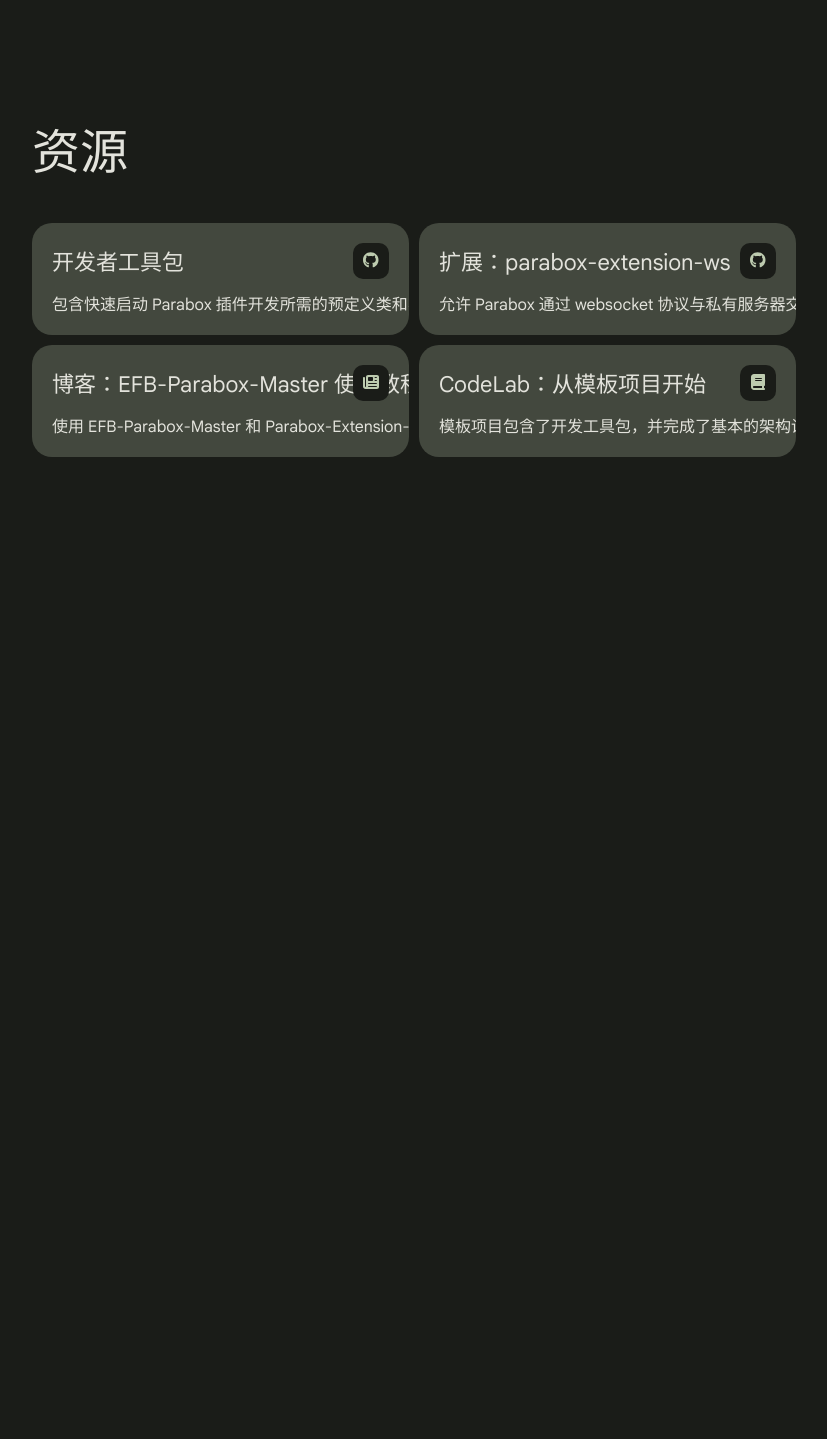
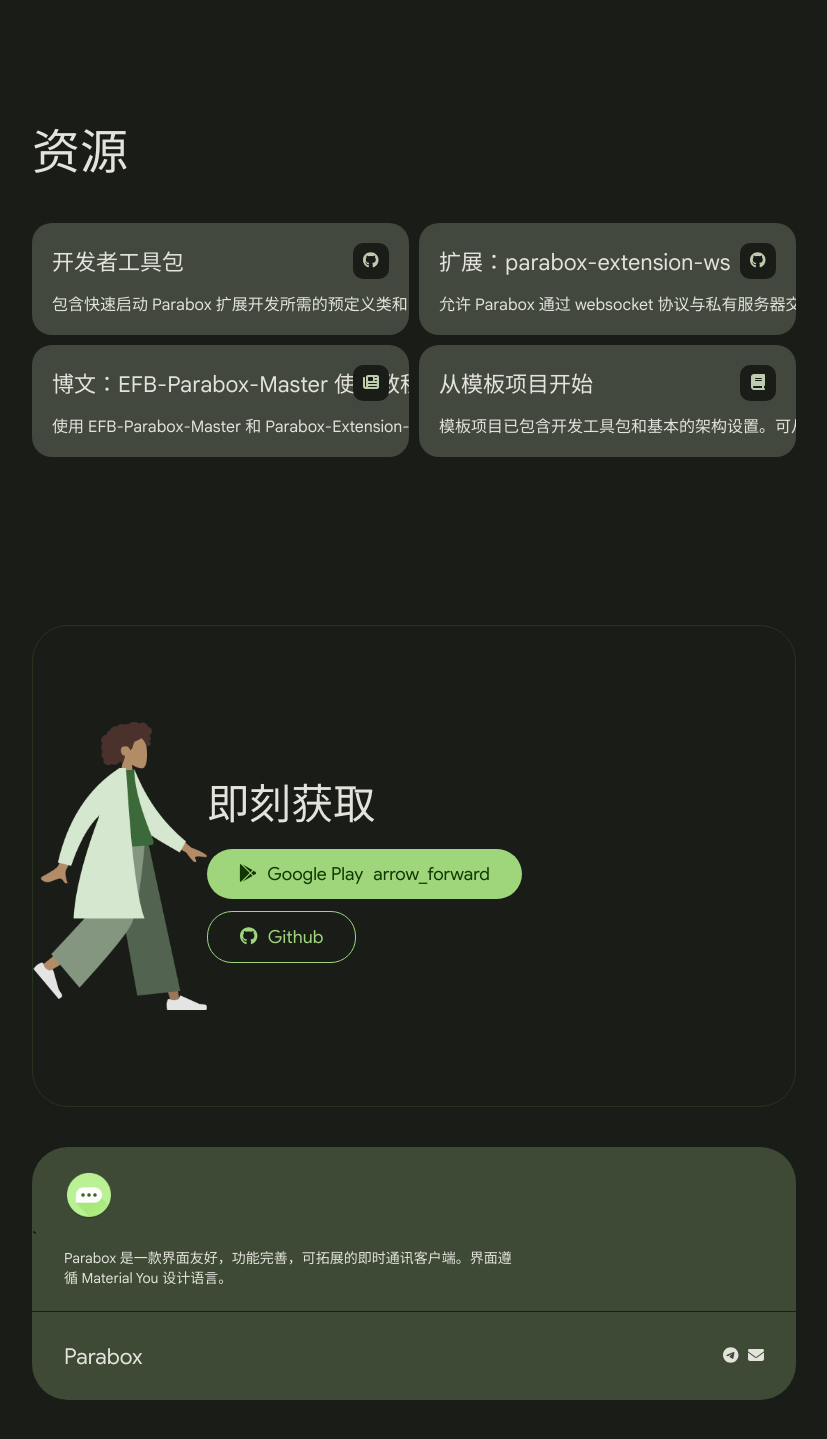
Before and after one commit to Parabox-App/parabox-web-angular, an Angular app: page / in a window 1280 px wide. Shown: the part 1231-2670 px from the top of the page, without its empty margins (356-1183 px from the left). Before the commit the page ends 1736 px from the top, so only its background shows below. Built offline with nearby package versions, Linux system fonts and the light colour scheme.

Commit message:
bottom block

```diff
--- a/src/app/app.component.html
+++ b/src/app/app.component.html
@@ -32,7 +32,7 @@
         <span class="nav-item-text">文档</span>
       </div>
       <div class="nav-item">
-        <span class="nav-item-text">使用协议</span>
+        <span class="nav-item-text">用户协议</span>
       </div>
       <div class="nav-item">
         <span class="nav-item-text">隐私政策</span>
@@ -47,10 +47,10 @@
         <h2>界面友好，功能完善，可拓展的即时通讯客户端。</h2>
         <div class="buttons">
           <div class="button-filled">
-            快速开始
+            <span style="margin: 0 40px">快速开始</span>
           </div>
           <div class="button-outlined">
-            了解更多
+            <span style="margin: 0 40px">了解更多</span>
           </div>
         </div>
       </div>
@@ -113,7 +113,7 @@
               <span>开发者工具包</span>
             </div>
             <div class="resource-card-content text-primary">
-              <span>包含快速启动 Parabox 插件开发所需的预定义类和实用程序的开发工具包。</span>
+              <span>包含快速启动 Parabox 扩展开发所需的预定义类和实用程序的开发工具包。</span>
             </div>
           </div>
         </mat-grid-tile>
@@ -136,7 +136,7 @@
               <fa-icon class="icon" [icon]="faNewspaper"></fa-icon>
             </div>
             <div class="resource-card-title text-primary">
-              <span>博客：EFB-Parabox-Master 使用教程</span>
+              <span>博文：EFB-Parabox-Master 使用教程</span>
             </div>
             <div class="resource-card-content text-primary">
               <span>使用 EFB-Parabox-Master 和 Parabox-Extension-WS 将 Parabox 对接 EFB 的教程。</span>
@@ -149,16 +149,59 @@
               <fa-icon class="icon" [icon]="faBook"></fa-icon>
             </div>
             <div class="resource-card-title text-primary">
-              <span>CodeLab：从模板项目开始</span>
+              <span>从模板项目开始</span>
             </div>
             <div class="resource-card-content text-primary">
-              <span>模板项目包含了开发工具包，并完成了基本的架构设置。你可以从中快速开始开发你的扩展。</span>
+              <span>模板项目已包含开发工具包和基本的架构设置。可从中快速开始扩展开发。</span>
             </div>
           </div>
         </mat-grid-tile>
       </mat-grid-list>
     </div>
-    <div class="download"></div>
-    <md-fab-extended label="获取" icon="download" class="fab dark"></md-fab-extended>
+    <div style="height: 128px"></div>
+    <div class="download">
+      <div class="download-image">
+        <img src="./assets/standing-11.png">
+      </div>
+      <div class="download-detail">
+        <div class="download-title text-primary">
+          即刻获取
+        </div>
+        <div class="button-filled">
+          <fa-icon [icon]="faGooglePlay"></fa-icon>
+          <span>Google Play</span>
+          <md-icon class="icon">arrow_forward</md-icon>
+        </div>
+        <div class="button-outlined">
+          <fa-icon [icon]="faGithub"></fa-icon>
+          <span>Github</span>
+        </div>
+      </div>
+
+    </div>
+    <div class="bottom-block">
+      <div class="bottom-block-icon">`
+        <img src="./assets/favicon.png" alt="icon">
+      </div>
+      <div class="bottom-block-content text-primary">
+        Parabox 是一款界面友好，功能完善，可拓展的即时通讯客户端。界面遵循 Material You 设计语言。
+      </div>
+<!--      <div class="bottom-block-buttons">-->
+<!--        <md-text-button label="用户协议" class="dark"></md-text-button>-->
+<!--        <md-text-button label="隐私政策" class="dark"></md-text-button>-->
+<!--      </div>-->
+      <div class="bottom-block-divider"></div>
+      <div class="bottom-block-bar">
+        <span class="text-primary">Parabox</span>
+        <div class="spacer"></div>
+        <md-standard-icon-button style="margin-right: 10px;">
+          <fa-icon [icon]="faTelegram" class="icon"></fa-icon>
+        </md-standard-icon-button>
+        <md-standard-icon-button style="margin-right: 32px;">
+          <fa-icon [icon]="faEnvelope" class="icon"></fa-icon>
+        </md-standard-icon-button>
+      </div>
+    </div>
+<!--    <md-fab-extended label="即刻获取" icon="download" class="fab dark"></md-fab-extended>-->
   </div>
 </mat-drawer-container>
--- a/src/app/app.component.scss
+++ b/src/app/app.component.scss
@@ -143,6 +143,10 @@
   font-family: "Google Sans Text", "Microsoft YaHei", serif;
 }
 
+.content{
+  max-width: 1366px;
+}
+
 .subject {
   display: flex;
   flex-direction: row;
@@ -181,7 +185,7 @@
 }
 
 .button-filled {
-  width: 160px;
+  width: fit-content;
   height: 50px;
   border-radius: 25px;
   display: flex;
@@ -193,10 +197,11 @@
   color: $onPrimary;
   margin: 0 20px 0 0 ;
   transition: all .2s;
+  white-space:nowrap;
 }
 
 .button-outlined {
-  width: 160px;
+  width: fit-content;
   height: 50px;
   border-radius: 25px;
   display: flex;
@@ -207,6 +212,7 @@
   color: $primary;
   border: 1px solid $primary;
   transition: all .2s;
+  white-space:nowrap;
 }
 
 .button-filled:active{
@@ -378,7 +384,7 @@
   overflow:hidden;
   text-overflow:ellipsis;
   white-space:nowrap;
-  margin: 0 20px 15px 20px;
+  padding: 0 20px 15px 20px;
 }
 
 .resource-card-content{
@@ -386,7 +392,117 @@
   overflow:hidden;
   text-overflow:ellipsis;
   white-space:nowrap;
-  margin: 0 20px;
+  padding: 0 20px;
+}
+
+.download {
+  height: 480px;
+  margin: 0 120px;
+  border-radius: 36px;
+  border: 1px solid #283420;
+  display: flex;
+  flex-direction: row;
+  align-items: center;
+}
+
+.download-image {
+  height: 100%;
+  display: flex;
+  justify-content: center;
+  align-items: center;
+}
+
+.download-image img{
+  height: 60%;
+}
+
+.download-detail{
+  height: 100%;
+  display: flex;
+  flex-direction: column;
+  justify-content: center;
+  align-items: flex-start;
+}
+
+.download-title {
+  font-size: 42px;
+  font-weight: normal;
+  font-family: "Google Sans Display", "Microsoft YaHei", serif;
+}
+
+.download-detail .button-filled{
+  margin: 18px 0 0 0;
+}
+
+.download-detail .button-outlined{
+  margin: 12px 0 0 0;
+}
+
+.download .button-filled fa-icon{
+  margin: 0 0 0 32px;
+}
+.download .button-filled span{
+  margin: 0 10px;
+}
+.download .button-filled md-icon{
+  color: $onPrimary;
+  margin: 0 32px 0 0;
+}
+
+.download .button-outlined fa-icon{
+  margin: 0 0 0 32px;
+}
+.download .button-outlined span{
+  margin: 0 32px 0 10px;
+}
+
+.bottom-block {
+  display: flex;
+  flex-direction: column;
+  background-color: $secondaryContainer;
+  margin: 40px 120px;
+  border-radius: 36px;
+}
+
+.bottom-block-icon img {
+  width: 48px;
+  height: 48px;
+  margin: 24px;
+}
+
+.bottom-block-content{
+  width: 60%;
+  margin: 0 32px 24px 32px;
+  font-size: 14px;
+}
+
+.bottom-block-buttons{
+  display: flex;
+  margin: 0 0 0 32px;
+  flex-direction: row;
+}
+
+.bottom-block-buttons md-text-button {
+  margin-right: 10px;
+}
+
+.bottom-block-divider{
+  width: 100%;
+  height: 1px;
+  background-color: $surface;
+}
+
+.bottom-block-bar{
+  height: 88px;
+  display: flex;
+  align-items: center;
+  flex-direction: row;
+}
+
+.bottom-block-bar span{
+  font-size: 22px;
+  font-family: "Google Sans Display", serif;
+  margin: 0 32px;
 }
 
 /* Responsive Styles */
@@ -432,6 +548,19 @@
   .resources {
     margin: 40px 80px;
   }
+  .download {
+    margin: 0 80px;
+  }
+  .download-image{
+    display: none;
+  }
+
+  .bottom-block {
+    margin: 40px 80px;
+  }
+  .bottom-block-content{
+    width: auto;
+  }
 }
 
 @media screen and (max-width: 575px) {
@@ -445,4 +574,11 @@
   .resources {
     margin: 40px 40px;
   }
+  .download {
+    margin: 0 40px;
+  }
+
+  .bottom-block {
+    margin: 40px 40px;
+  }
 }
--- a/src/app/app.component.ts
+++ b/src/app/app.component.ts
@@ -1,6 +1,7 @@
 import {Component, HostListener} from '@angular/core';
 import '@material/web/button/filled-button.js';
 import '@material/web/button/outlined-button.js';
+import '@material/web/button/text-button.js';
 import '@material/web/iconbutton/standard-icon-button.js';
 import '@material/web/navigationbar/navigation-bar.js';
 import '@material/web/navigationdrawer/navigation-drawer.js';
@@ -14,10 +15,10 @@
 import '@material/web/ripple/ripple.js';
 import '@material/web/list/list-divider.js';
 
-import { faGithub } from '@fortawesome/free-brands-svg-icons';
-import { faBook, faNewspaper } from '@fortawesome/free-solid-svg-icons';
+import { faGithub, faGooglePlay, faTelegram } from '@fortawesome/free-brands-svg-icons';
+import { faBook, faNewspaper, faEnvelope } from '@fortawesome/free-solid-svg-icons';
 import { BreakpointObserver, BreakpointState } from '@angular/cdk/layout';
-import {MatDrawerMode} from "@angular/material/sidenav";
+import { MatDrawerMode } from "@angular/material/sidenav";
 import {fromEvent} from "rxjs";
 
 @Component({
@@ -58,6 +59,9 @@
 
   title = 'parabox-web-angular';
   faGithub = faGithub
+  faGooglePlay = faGooglePlay
+  faTelegram = faTelegram
+  faEnvelope = faEnvelope
   faBook = faBook
   faNewspaper = faNewspaper
 
```
Also changed, not shown: src/assets/standing-11.png (added).
